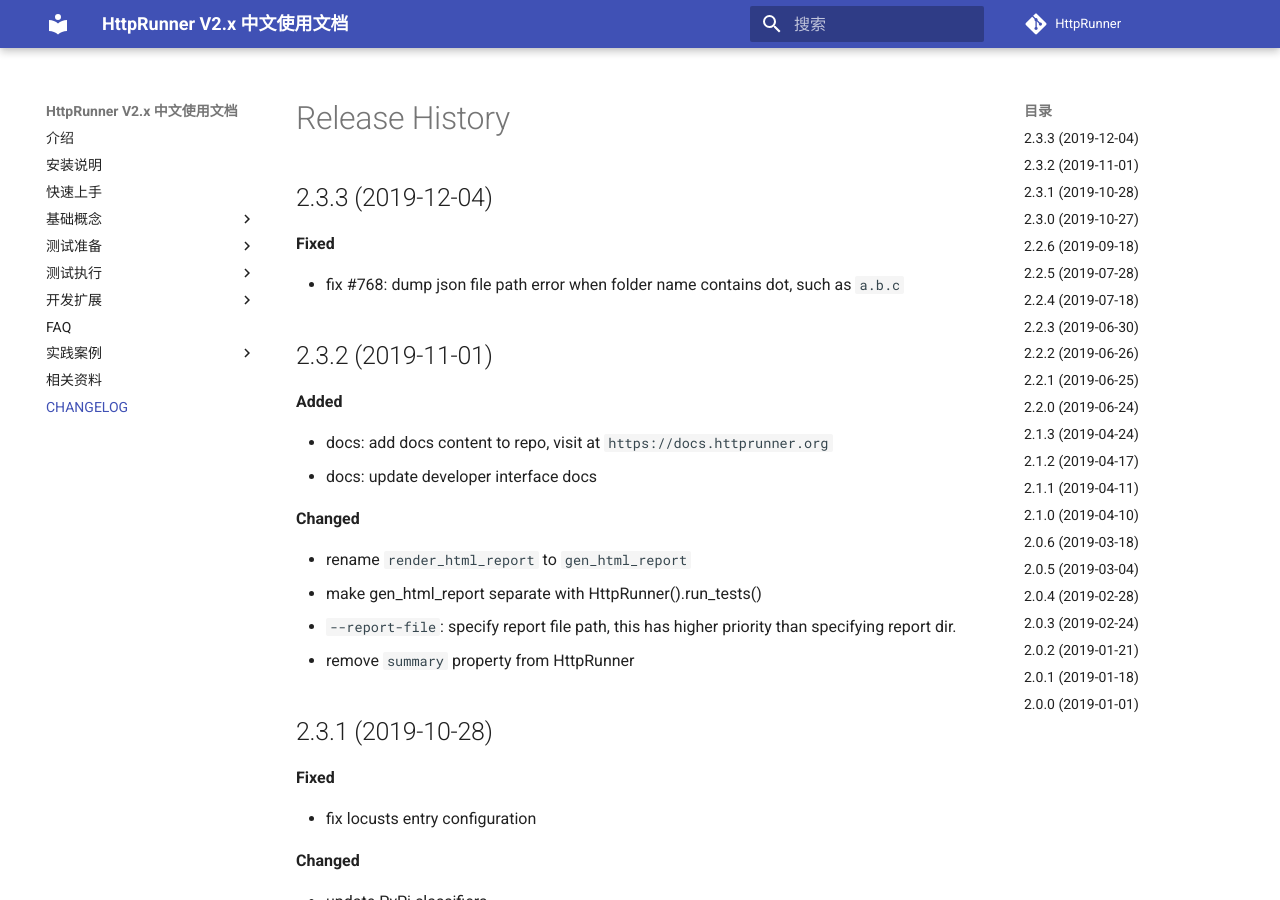
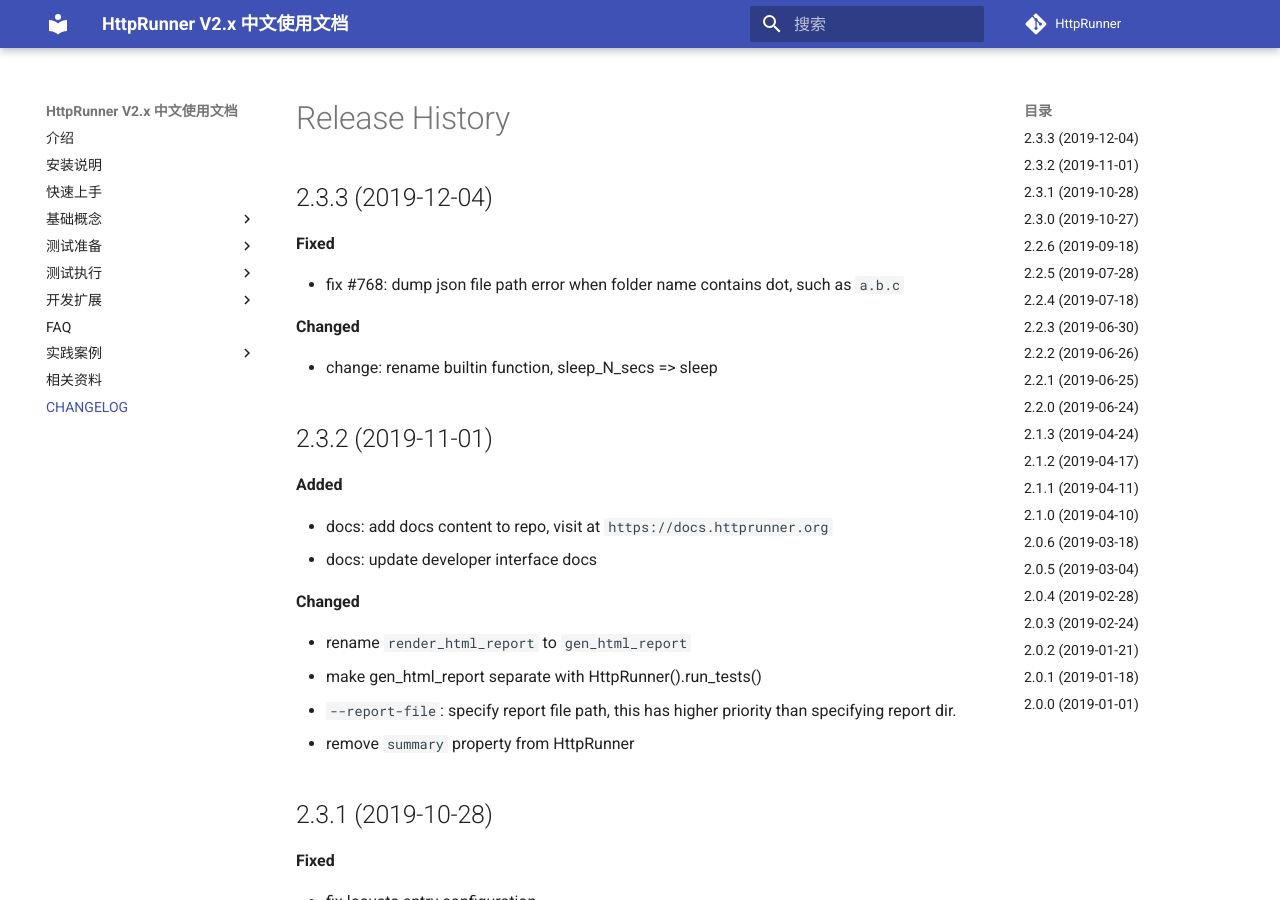
Before and after one commit to TanakitIntR/httprunner4, an MkDocs documentation site: the page built from docs/CHANGELOG.md, in a window 1280 px wide and 900 px high. Built offline with MkDocs 1.6.1 and Material for MkDocs 9.7.7, drawn with Linux system fonts in a browser that asks for light colours; comment, search, counter and statistics services are not loaded.

Commit message:
doc: update changelog

```diff
--- a/docs/CHANGELOG.md
+++ b/docs/CHANGELOG.md
@@ -5,6 +5,10 @@
 **Fixed**
 
 - fix #768: dump json file path error when folder name contains dot, such as `a.b.c`
+
+**Changed**
+
+- change: rename builtin function, sleep_N_secs => sleep
 
 ## 2.3.2 (2019-11-01)
 
```
